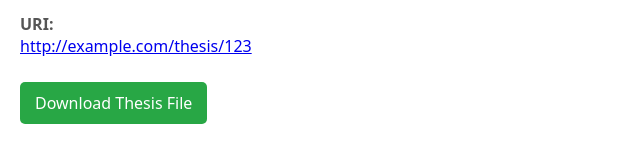
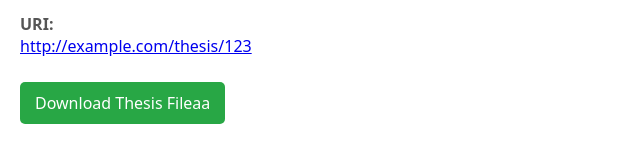
Before and after one commit to sawatcharat65/AdvisorHub, a PHP site: page /AdvisorHub/thesis_history.php in a window 1280 px wide. Shown: the part 653-800 px from the top of the page, without its empty margins (0-640 px from the left). Run offline with PHP 8.4, Linux system fonts and the light colour scheme; the visitor is signed in with stand-in values (Sample User, id 1).

Commit message:
Update thesis_history.php

```diff
--- a/thesis/thesis_history.php
+++ b/thesis/thesis_history.php
@@ -43,7 +43,7 @@ if (isset($_POST['profile'])) {
             <strong>Abstract:</strong> This thesis explores AI-driven techniques to improve audio quality, making unintelligible sound clear and comprehensible.
         </div>
         <div class="info"><strong>URI:</strong> <a href="#">http://example.com/thesis/123</a></div>
-        <a href="thesis.pdf" class="download">Download Thesis File</a>
+        <a href="thesis.pdf" class="download">Download Thesis Fileaa</a>
     </div>
 </body>
 
```
